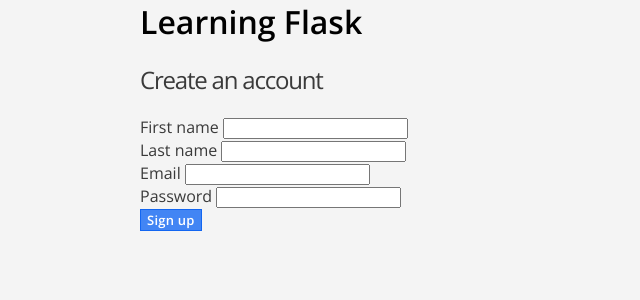
After one commit to jameschant/learning_flask, a Flask app: page /signup in a window 1280 px wide. The commit adds this page. Shown: the top 300 px of the page, without its empty margins (0-640 px from the left). Run offline with Flask 2, Linux system fonts and the light colour scheme.

Commit message:
Added signup page - class and view

```diff
--- /dev/null
+++ b/forms.py
@@ -0,0 +1,10 @@
+from flask_wtf import Form
+from wtforms import StringField, PasswordField, SubmitField
+
+
+class SignupForm(Form):
+    first_name = StringField('First name')
+    last_name = StringField('Last name')
+    email = StringField('Email')
+    password = PasswordField('Password')
+    submit = SubmitField('Sign up')
--- a/models.py
+++ b/models.py
@@ -2,6 +2,7 @@
 from werkzeug import generate_password_hash, check_password_hash
 
 db = SQLAlchemy()
+
 
 class User(db.Model):
     __tablename__ = 'users'
--- a/routes.py
+++ b/routes.py
@@ -1,15 +1,20 @@
-from flask import Flask, render_template
+from flask import Flask, render_template, request
 from models import db
+from forms import SignupForm
 
 app = Flask(__name__)
 
 
-app.config['SQLALCHEMY_DATABASE_URI'] = 'postgresql://localhost/'
+app.config['SQLALCHEMY_DATABASE_URI'] = 'postgresql://localhost/learningflask'
 db.init_app(app)
+
+
+app.secret_key = "development-key"
+
 
 @app.route("/")
 def index():
-  return render_template("index.html")
+    return render_template("index.html")
 
 
 @app.route("/about")
@@ -17,5 +22,14 @@
     return render_template("about.html")
 
 
+@app.route("/signup", methods=['GET', 'POST'])
+def signup():
+    form = SignupForm()
+
+    if request.method == 'POST':
+        return "Success!"
+    elif request.method == "GET":
+        return render_template("signup.html", form=form)
+
 if __name__ == "__main__":
   app.run(debug=True)
--- a/templates/index.html
+++ b/templates/index.html
@@ -5,7 +5,7 @@
 
       <div class="section-content">
         <h2>Discover places near you.</h2>
-        <a href="#" class="btn btn-primary">Sign Up</a>
+        <a href="{{ url_for('signup') }}" class="btn btn-primary">Sign Up</a>
         <a href="{{ url_for('about') }}" class="btn btn-secondary">Learn More</a>
       </div>
 
--- /dev/null
+++ b/templates/signup.html
@@ -0,0 +1,34 @@
+{% extends "layout.html" %}
+{% block content %}
+    <main class="container signup-section">
+        <div class="section-content">
+            <h2>Create an account</h2>
+
+            <form method="POST" action="/signup">
+                {{ form.hidden_tag() }}
+
+            <div class="form-group">
+                {{ form.first_name.label }}
+                {{ form.first_name }}
+            </div>
+
+            <div class="form-group">
+                {{ form.last_name.label }}
+                {{ form.last_name }}
+            </div>
+
+            <div class="form-group">
+                {{ form.email.label }}
+                {{ form.email }}
+            </div>
+
+            <div class="form-group">
+                {{ form.password.label }}
+                {{ form.password }}
+            </div>
+
+            {{ form.submit(class="btn-primary") }}
+           </form>
+        </div>
+    </main>
+{% endblock %}
```
